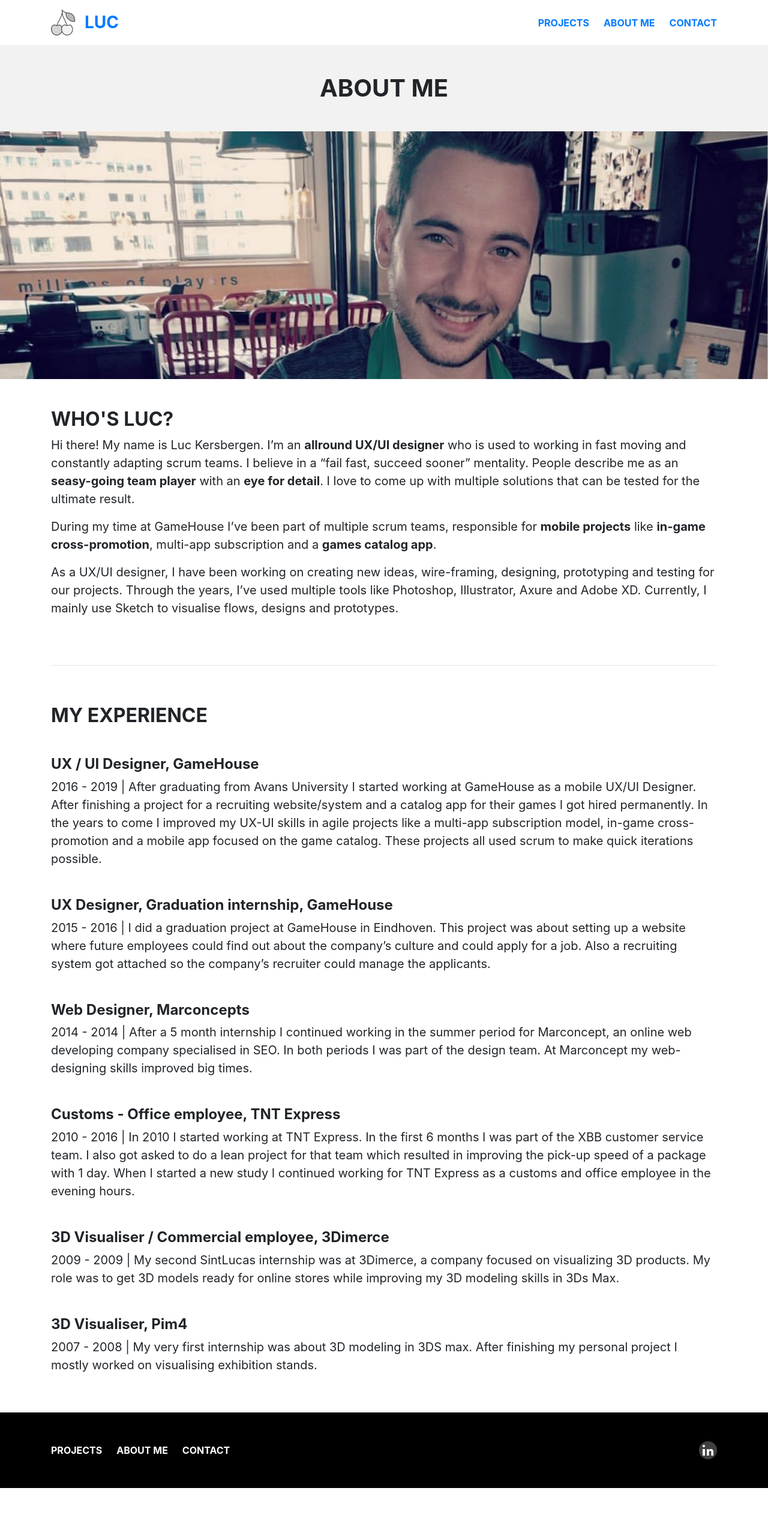
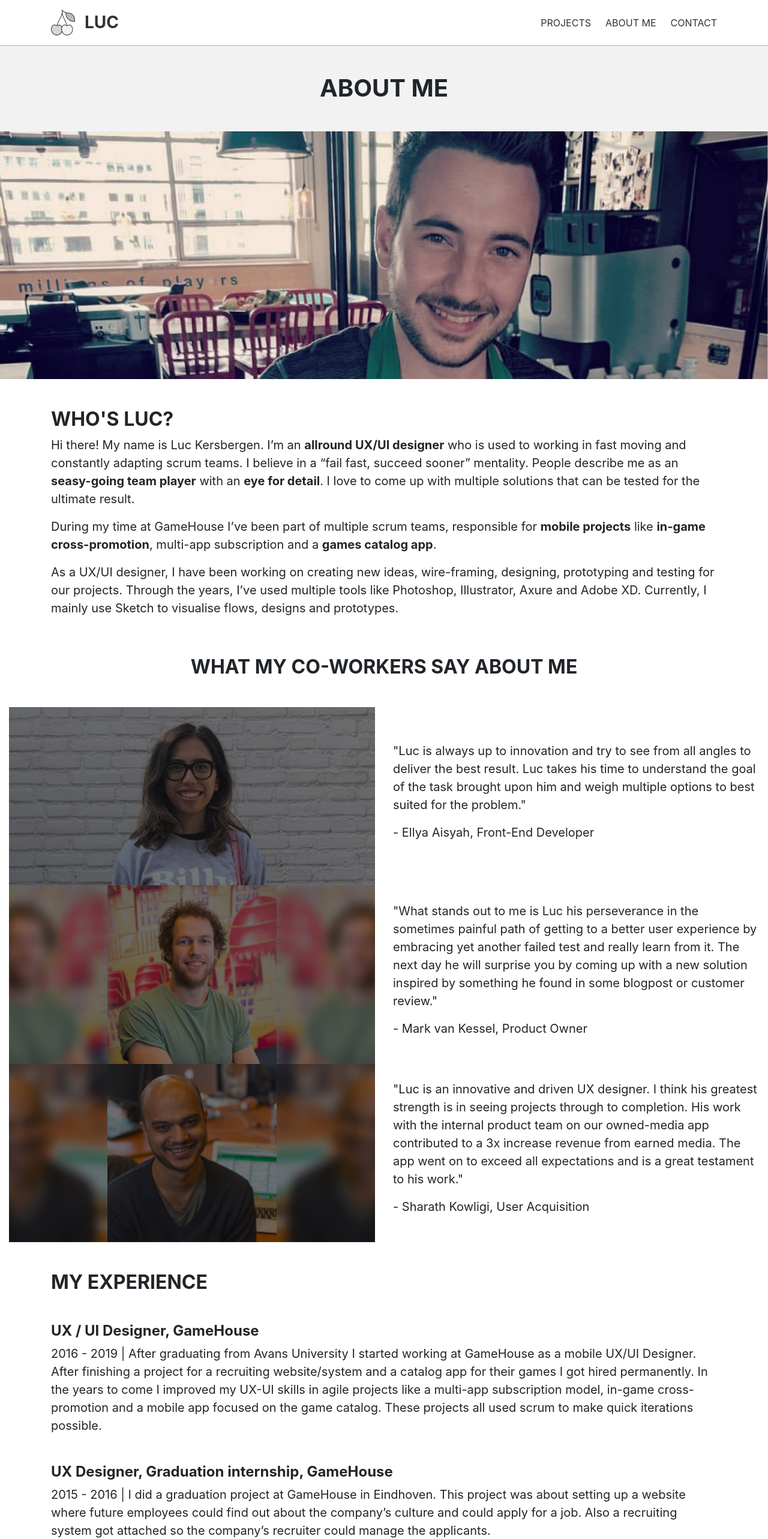
Before and after one commit to ellyaaisyah/luckersbergen.nl, a Next.js app: page /about-me in a window 1280 px wide. Shown: the top 2566 px of the page at 60% size. Before the commit the page ends 2481 px from the top, so only its background shows below. Built offline with nearby package versions, Linux system fonts and the light colour scheme.

Commit message:
🌝 about me

```diff
--- a/components/layout.js
+++ b/components/layout.js
@@ -24,23 +24,30 @@ export default ({ children, title = "Luc Kersbergen" }) => (
     <header>
       <nav>
         <div className="container d-flex align-items-center justify-content-between pt-3 pb-3">
-          <div className="brand d-flex align-items-center">
-            <img src="/brand.png" alt="brand" width="40" />
-            <h3 className="m-0 ml-3">
-              <Link href="/">
-                <a>LUC</a>
-              </Link>
-            </h3>
+          <div className="brand">
+            <Link href="/">
+              <a className="d-flex align-items-center">
+                <img src="/brand.png" alt="brand" width="40" />
+                <h3 className="m-0 ml-3 font-weight-bold d-none d-md-block">
+                  LUC
+                </h3>
+              </a>
+            </Link>
           </div>
 
           <div className="links text-uppercase">
             <Link href="/">
-              <a>Projects</a>
+              <a className="d-block d-md-inline">Projects</a>
             </Link>
             <Link href="/about-me">
-              <a className="px-4">About Me</a>
+              <a className="d-block d-md-inline px-md-4">About Me</a>
             </Link>
-            <a href="mailto:luckersbergen@gmail.com">Contact</a>
+            <a
+              href="mailto:luckersbergen@gmail.com"
+              className="d-block d-md-inline"
+            >
+              Contact
+            </a>
           </div>
         </div>
       </nav>
@@ -50,14 +57,21 @@ export default ({ children, title = "Luc Kersbergen" }) => (
 
     <footer>
       <div className="container d-flex align-items-center justify-content-between pt-5 pb-5">
-        <div className="links text-uppercase font-weight-normal">
+        <div className="links text-uppercase">
           <Link href="/">
-            <a>Projects</a>
+            <a className="d-block d-md-inline font-weight-normal">Projects</a>
           </Link>
           <Link href="/about-me">
-            <a className="px-4">About Me</a>
+            <a className="d-block d-md-inline px-md-4 font-weight-normal">
+              About Me
+            </a>
           </Link>
-          <a href="mailto:luckersbergen@gmail.com">Contact</a>
+          <a
+            href="mailto:luckersbergen@gmail.com"
+            className="d-block d-md-inline font-weight-normal"
+          >
+            Contact
+          </a>
         </div>
 
         <div className="social">
--- a/pages/about-me.js
+++ b/pages/about-me.js
@@ -38,11 +38,63 @@ const AboutMe = () => {
           Illustrator, Axure and Adobe XD. Currently, I mainly use Sketch to
           visualise flows, designs and prototypes.
         </p>
-
-        <div className="pt-5 pb-5">
-          <hr />
+      </div>
+      <div className="testimonials container-fluid">
+        <h2 className="text-uppercase font-weight-bold mb-5 text-center">
+          What My Co-Workers Say About Me
+        </h2>
+        <div className="row d-flex align-items-center">
+          <div className="col-12 col-md-6">
+            <img src="/aboutme-sliderellya.jpg" className="w-100" alt="Ellya" />
+          </div>
+          <div className="col-12 col-md-6">
+            <p>
+              "Luc is always up to innovation and try to see from all angles to
+              deliver the best result. Luc takes his time to understand the goal
+              of the task brought upon him and weigh multiple options to best
+              suited for the problem."
+            </p>
+            <p>- Ellya Aisyah, Front-End Developer</p>
+          </div>
         </div>
 
+        <div className="row d-flex align-items-center">
+          <div className="col-12 col-md-6">
+            <img src="/aboutme-slidermark.jpg" className="w-100" alt="Mark" />
+          </div>
+          <div className="col-12 col-md-6">
+            <p>
+              "What stands out to me is Luc his perseverance in the sometimes
+              painful path of getting to a better user experience by embracing
+              yet another failed test and really learn from it. The next day he
+              will surprise you by coming up with a new solution inspired by
+              something he found in some blogpost or customer review."
+            </p>
+            <p>- Mark van Kessel, Product Owner</p>
+          </div>
+        </div>
+
+        <div className="row d-flex align-items-center">
+          <div className="col-12 col-md-6">
+            <img
+              src="/aboutme-slidersharath.jpg"
+              className="w-100"
+              alt="Sharath"
+            />
+          </div>
+          <div className="col-12 col-md-6">
+            <p>
+              "Luc is an innovative and driven UX designer. I think his greatest
+              strength is in seeing projects through to completion. His work
+              with the internal product team on our owned-media app contributed
+              to a 3x increase revenue from earned media. The app went on to
+              exceed all expectations and is a great testament to his work."
+            </p>
+            <p>- Sharath Kowligi, User Acquisition</p>
+          </div>
+        </div>
+      </div>
+      <div className="container container-smaller pt-5 pb-5">
         <h2 className="text-uppercase font-weight-bold mb-5">My Experience</h2>
 
         <div className="exp mb-5">
--- a/styles/styles.scss
+++ b/styles/styles.scss
@@ -1,6 +1,17 @@
 body {
   font-family: "Nunito", sans-serif;
   line-height: 1.6;
+}
+
+nav {
+  position: relative;
+  background: #fff;
+  box-shadow: 0px 1px 2px rgba(0, 0, 0, 0.3);
+
+  a {
+    color: #333;
+    font-weight: normal;
+  }
 }
 
 footer {
@@ -15,10 +26,16 @@ footer {
 a {
   color: #ff8970;
   font-weight: 700;
+
+  &:hover {
+    color: #ff8970;
+  }
 }
 
 p {
-  font-size: 20px;
+  @media (min-width: 992px) {
+    font-size: 20px;
+  }
 }
 
 .bg-light-grey {
```
